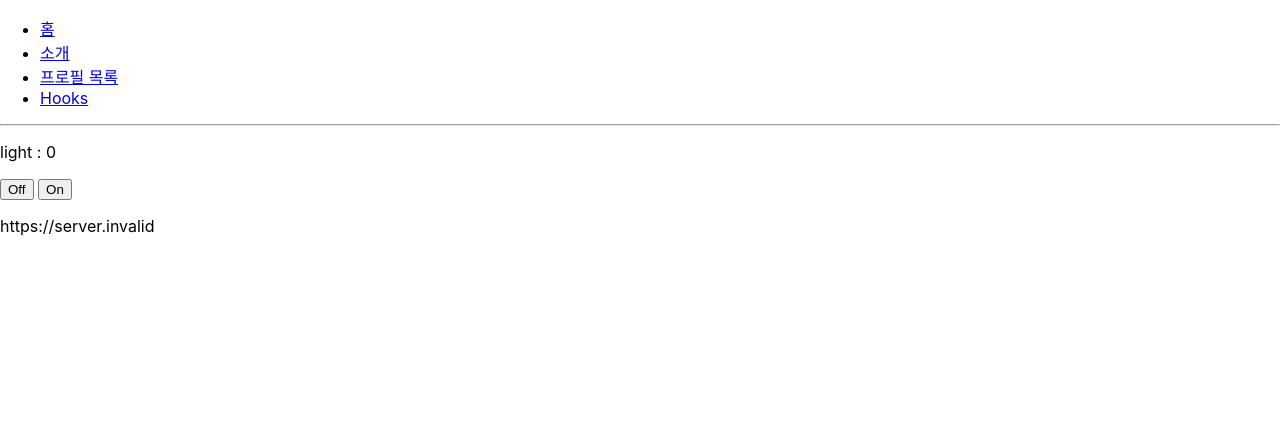
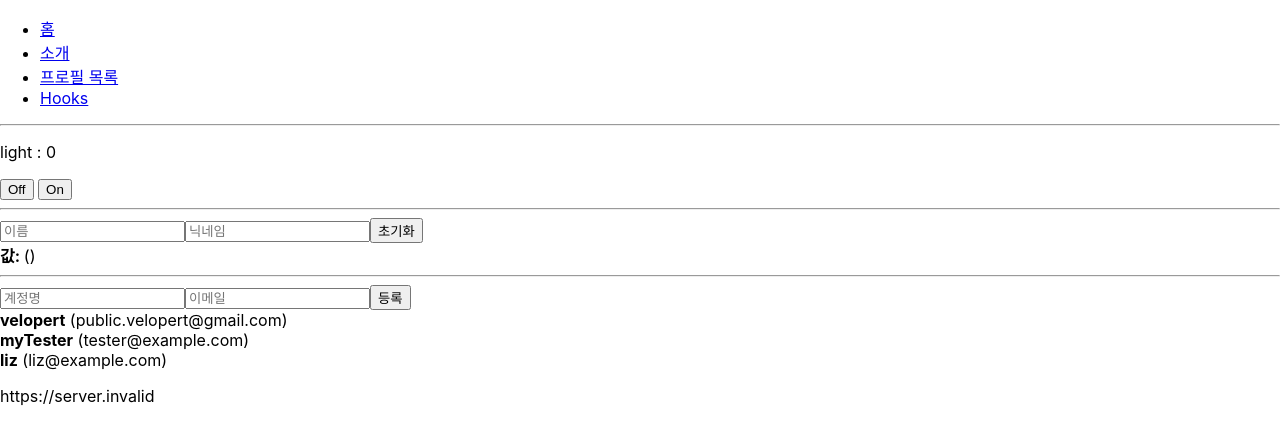
Before and after one commit to YangSeung-min/react-example-2, a React (Create React App) app: page /hooks in a window 1280 px wide. Shown: the top 444 px of the page. Built offline with nearby package versions, Linux system fonts and the light colour scheme; no server answers.

Commit message:
Hooks useRef

```diff
--- a/src/pages/Hooks.js
+++ b/src/pages/Hooks.js
@@ -1,18 +1,167 @@
-import React, { useState } from "react";
+import React, { useState, useRef } from "react";
 // import "./styles.css";
 
 function Hooks() {
   let [light, setLight] = useState(0);
+
   const setOff = () => setLight(0);
   const setOn = () => setLight(1);
+
+  const [inputs, setInputs] = useState({
+    username: "",
+    email: "",
+  });
+
+  const { username, email } = inputs;
+  const onChange = (e) => {
+    const { name, value } = e.target;
+    setInputs({
+      ...inputs,
+      [name]: value,
+    });
+  };
+
+  const [users, setUsers] = useState([
+    {
+      id: 1,
+      username: "velopert",
+      email: "public.velopert@gmail.com",
+    },
+    {
+      id: 2,
+      username: "myTester",
+      email: "tester@example.com",
+    },
+    {
+      id: 3,
+      username: "liz",
+      email: "liz@example.com",
+    },
+  ]);
+
+  const nextId = useRef(4);
+  const onCreate = () => {
+    const user = {
+      id: nextId.current,
+      username,
+      email,
+    };
+    setUsers([...users, user]);
+
+    setInputs({
+      username: "",
+      email: "",
+    });
+
+    nextId.current += 1;
+  };
+
   return (
     <div className="App">
       <div>
         <p>light : {light}</p>
       </div>
       <button onClick={setOff}>Off</button> <button onClick={setOn}>On</button>
+      <hr />
+      <InputSample />
+      <hr />
+      <CreateUser
+        username={username}
+        email={email}
+        onChange={onChange}
+        onCreate={onCreate}
+      />
+      <UserList users={users} />
     </div>
   );
 }
 
+// useRef 예제
+function InputSample() {
+  const [inputs, setInputs] = useState({
+    name: "",
+    nickname: "",
+  });
+  const nameInput = useRef();
+
+  const { name, nickname } = inputs; // 비구조화 할당을 통해 값 추출
+
+  const onChange = (e) => {
+    const { value, name } = e.target; // 우선 e.target 에서 name 과 value 를 추출
+    setInputs({
+      ...inputs, // 기존의 input 객체를 복사한 뒤
+      [name]: value, // name 키를 가진 값을 value 로 설정
+    });
+  };
+
+  const onReset = () => {
+    setInputs({
+      name: "",
+      nickname: "",
+    });
+
+    nameInput.current.focus();
+  };
+
+  return (
+    <div>
+      <input
+        name="name"
+        placeholder="이름"
+        onChange={onChange}
+        value={name}
+        ref={nameInput}
+      />
+      <input
+        name="nickname"
+        placeholder="닉네임"
+        onChange={onChange}
+        value={nickname}
+      />
+      <button onClick={onReset}>초기화</button>
+      <div>
+        <b>값: </b>
+        {name} ({nickname})
+      </div>
+    </div>
+  );
+}
+
+function CreateUser({ username, email, onChange, onCreate }) {
+  return (
+    <div>
+      <input
+        name="username"
+        placeholder="계정명"
+        onChange={onChange}
+        value={username}
+      />
+      <input
+        name="email"
+        placeholder="이메일"
+        onChange={onChange}
+        value={email}
+      />
+      <button onClick={onCreate}>등록</button>
+    </div>
+  );
+}
+
+function User({ user }) {
+  return (
+    <div>
+      <b>{user.username}</b> <span>({user.email})</span>
+    </div>
+  );
+}
+
+function UserList({ users }) {
+  return (
+    <div>
+      {users.map((user) => (
+        <User user={user} key={user.id} />
+      ))}
+    </div>
+  );
+}
 export default Hooks;
```
